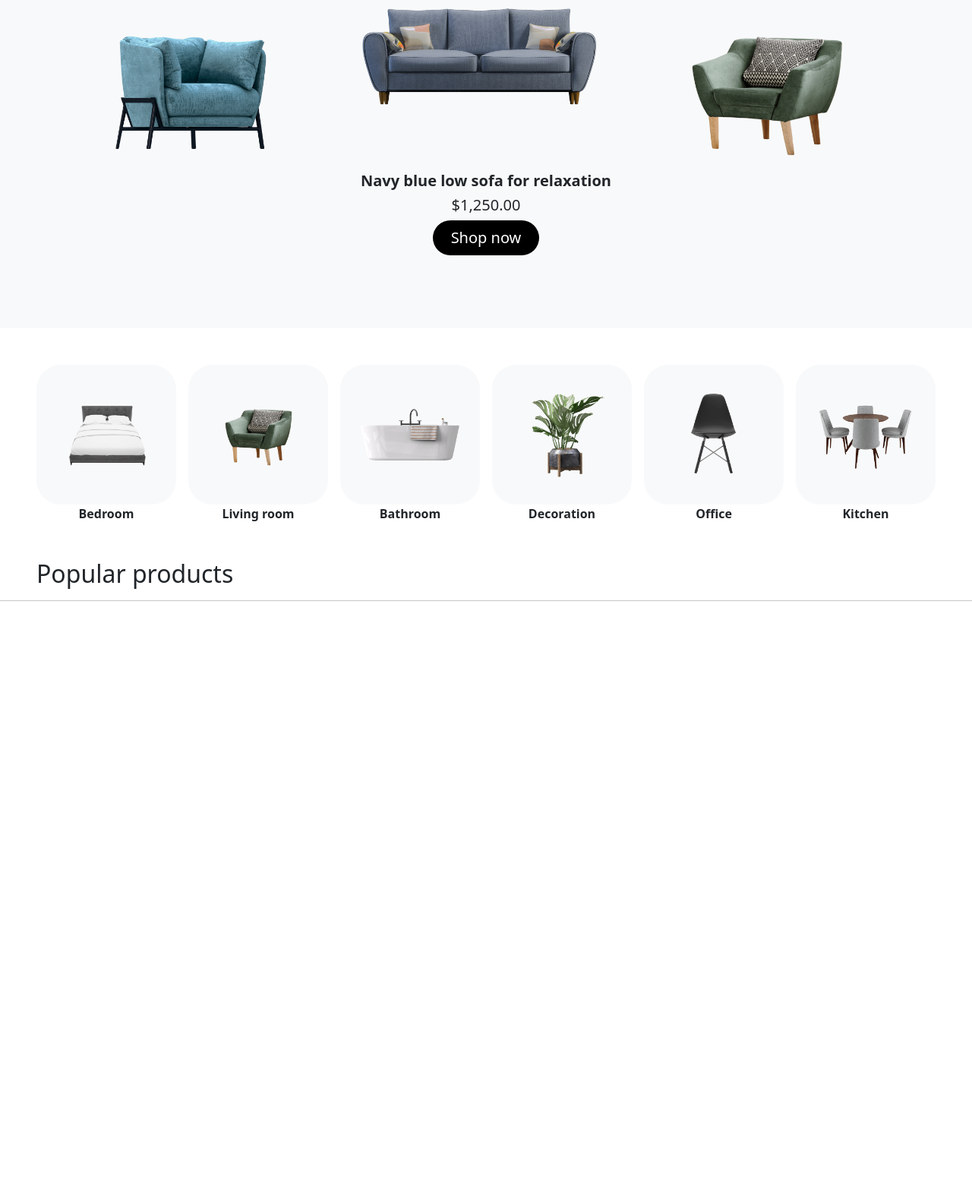
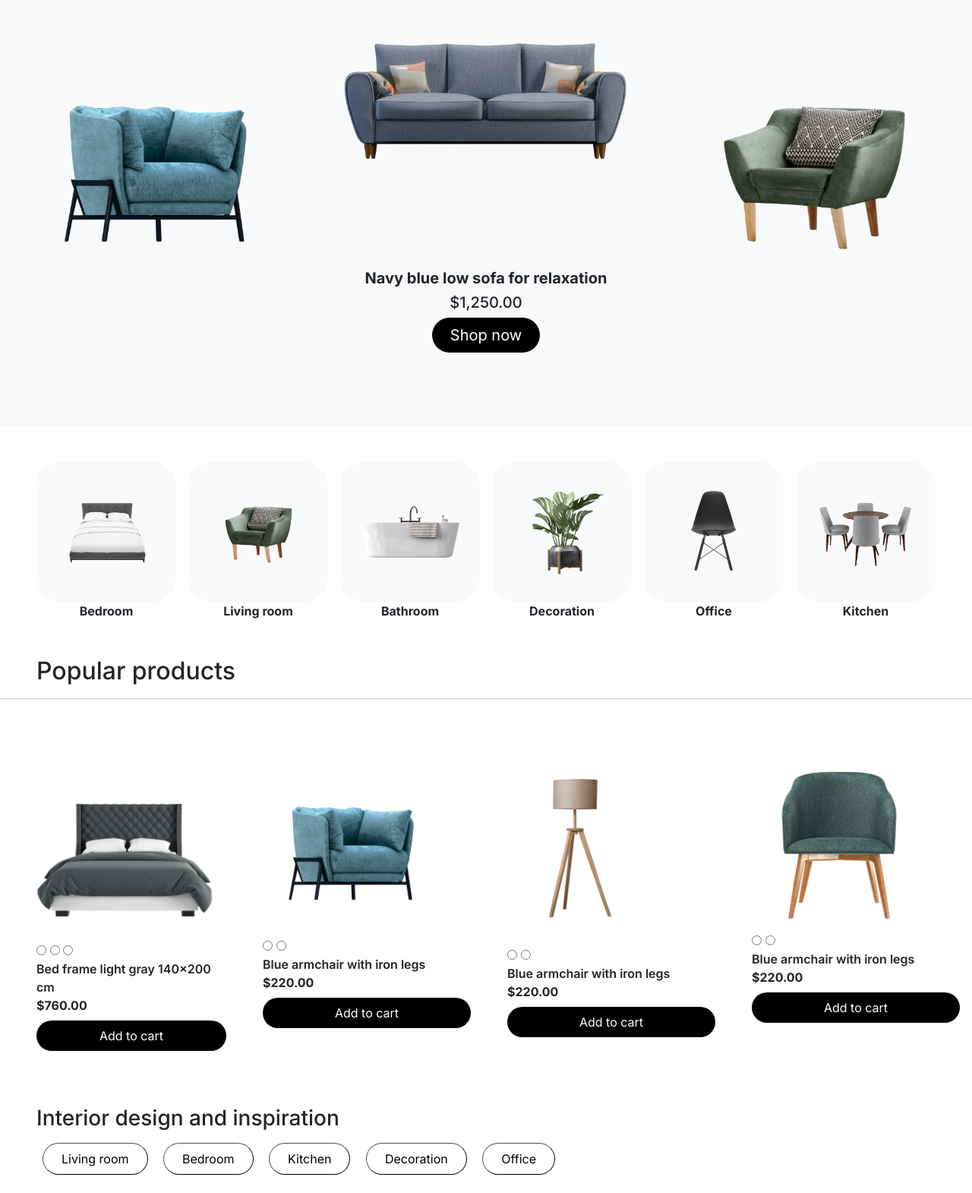
Before and after one commit to Aurif0619/Capstone-Project-ShopFurnitureOnline, a plain HTML site: page index.html in a window 1280 px wide. Shown: the part 304-1874 px from the top of the page at 76% size. Before the commit the page ends 1135 px from the top, so only its background shows below. Drawn offline with nearby package versions, Linux system fonts and the light colour scheme.

Commit message:
home section complete

```diff
--- a/index.html
+++ b/index.html
@@ -56,21 +56,21 @@
                                 <ul class="dropdown-menu">
                                     <li>
                                         <a class="dropdown-item" href="#">Electronics Store <br>
-                                            <span class="" style="font-size: 12px; color: gray;">Megamenu + Hero
+                                            <span style="font-size: 12px;">Megamenu + Hero
                                                 slider</span>
                                         </a>
                                     </li>
                                     <li><a class="dropdown-item" href="#">Fashion Store v.1 <br>
-                                            <span class="" style="font-size: 12px; color: gray;">Hero promo
+                                            <span style="font-size: 12px;">Hero promo
                                                 slider</span>
                                         </a></li>
                                     <li><a class="dropdown-item" href="#">Fashion Store v.2<br>
-                                            <span class="" style="font-size: 12px; color: gray;">Hero banner with
-                                                hotspots</span>
+                                            <span style="font-size: 12px;">Hero banner with
+                                                hotpots</span>
                                         </a></li>
-                                    <li><a class="dropdown-item" href="#">Furtinure Store<br>
-                                            <span class="" style="font-size: 12px; color: gray;">Fancy Product
-                                                carasoul</span>
+                                    <li><a class="dropdown-item" href="#">Furniture Store<br>
+                                            <span class="" style="font-size: 12px;">Fancy Product
+                                                cresol</span>
                                         </a></li>
                                 </ul>
                             </li>
@@ -177,20 +177,21 @@
         </nav>
 
         <!-- Home section -->
-        <div class="d-flex justify-content-center mt-5 ">
-            <h1 class="fw-bolder fs-1 text-center">Everything You Need for a Modern Interior</h1>
+        <div class="justify-content-center mt-5 home-section">
+            <h1 class="fw-bolder fs-1 text-center">Everything You Need for</h1>
+            <h1 class="fw-bolder fs-1 text-center"> a Modern Interior</h1>
         </div>
 
-        <div class=" container mt-3">
+        <div class="mt-3">
             <div class="row">
-                <div class="col-md-4 d-flex justify-content-center align-items-center mt-5 pt-5">
-                    <img class="img-fluid pe-3 " src="/imgs/home-img-2.png" alt="">
+                <div class="col-md-4 mt-5 pt-5">
+                    <img class="img-fluid" src="/imgs/home-img-2.png" alt="">
                 </div>
-                <div class="col-md-4 d-flex justify-content-center home-img-1 align-items-center">
-                    <img class="img-fluid pe-3" src="/imgs/home-img-1.png" alt="">
+                <div class="col-md-4 home-img-1">
+                    <img class="img-fluid accordion" src="/imgs/home-img-1.png" alt="">
                 </div>
-                <div class="col-md-4 d-flex justify-content-center align-items-center mt-5 pt-5">
-                    <img class="img-fluid home-img-1 pe-3" src="/imgs/home-img-3.png" alt="">
+                <div class="col-md-4 mt-5 pt-5">
+                    <img class="img-fluid" src="/imgs/home-img-3.png" alt="">
                 </div>
             </div>
         </div>
@@ -210,38 +211,38 @@
     <div class="mx-5">
         <div class="d-flex my-5 mt-5">
             <div class="w-50 text-center">
-                <div class="badroom-imgs">
-                    <img class="bg-light rounded-5 w-100" src="/imgs/badroom.png" alt="">
+                <div>
+                    <img class="bg-light rounded-5 w-100" src="/imgs/bedroom.png" alt="">
                 </div>
                 <span class="fw-bolder">Bedroom</span>
             </div>
             <div class="w-50 ms-3 text-center">
-                <div class="badroom-imgs">
+                <div class="rounded-5">
                     <img class="bg-light rounded-5 w-100" src="/imgs/living-badroom.png" alt="">
                 </div>
                 <span class="fw-bolder">Living room</span>
             </div>
             <div class="w-50 ms-3 text-center">
-                <div class="badroom-imgs">
+                <div>
                     <img class="bg-light rounded-5 w-100" src="/imgs/bathroom.png" alt="">
                 </div>
                 <span class="fw-bolder">Bathroom</span>
             </div>
             <div class="w-50 ms-3 text-center">
-                <div class="badroom-imgs">
+                <div>
                     <img class="bg-light rounded-5 w-100" src="/imgs/decoration.png" alt="">
                 </div>
                 <span class="fw-bolder">Decoration</span>
             </div>
             <div class="w-50 ms-3 text-center">
-                <div class="badroom-imgs">
+                <div>
                     <img class="bg-light rounded-5 w-100" class="bg-light rounded-5 w-100" src="/imgs/office.png"
                         alt="">
                 </div>
                 <span class="fw-bolder">Office</span>
             </div>
             <div class="w-50 ms-3 text-center">
-                <div class="badroom-imgs">
+                <div>
                     <img class="bg-light rounded-5 w-100" class="bg-light rounded-5" src="/imgs/kitchen.png" alt="">
                 </div>
                 <span class="fw-bolder">Kitchen</span>
@@ -249,16 +250,97 @@
         </div>
     </div>
     <!-- Popular products -->
-
+    <div class="my-5">
         <div>
             <h3 class="ms-5 fs-2">Popular products</h1>
                 <hr>
         </div>
-
-<div>
-    <img src="/imgs/" alt="">
+        <div class="mt-3 my-4">
+            <div class="row pe-3">
+                <div class="col-md-3">
+                    <img class="img-fluid pe-3 ms-4 justify-content-center mt-5 pt-5" src="/imgs/popular-img-1.png"
+                        alt="">
+                    <div class="ms-5 PS-3 mt-2">
+                        <div class="">
+                            <input type="radio">
+                            <input type="radio">
+                            <input type="radio"><br>
+                            <span class="fw-semibold mt-1 fs-6">Bed frame light gray 140x200 cm</span> <br>
+                            <span class="fw-bold mt-1">$760.00</span>
+                        </div>
+                        <button class="bg-black text-white mt-2 w-100 rounded-5 px-2 py-2 border-0">Add to cart</button>
+                    </div>
                 </div>
 
+                <div class="col-md-4 w-25 mt-5 pt-5">
+                    <img class="img-fluid pe-3 " src="/imgs/popular-img-2.png" alt="">
+                    <div class="mt-4 ms-4">
+                        <input type="radio">
+                        <input type="radio"> <br>
+                        <span class="fw-semibold mt-1">Blue armchair with iron legs</span> <br>
+                        <span class="fw-bold mt-1">$220.00</span><br>
+                        <button class="bg-black text-white px-2 mt-2 py-2 border-0 w-100 rounded-5">Add to cart</button>
+                    </div>
+                </div>
+                <div class="col-md-4 w-25 mt-4 pt-5">
+                    <img class="img-fluid pe-3" src="/imgs/popular-img-3.png" alt="">
+                    <div class="ms-4 mt-4 pt-1">
+                        <input type="radio">
+                        <input type="radio"> <br>
+                        <span class="fw-semibold">Blue armchair with iron legs</span> <br>
+                        <span class="fw-bold">$220.00</span><br>
+                        <button class="bg-black text-white px-2 mt-2 py-2 border-0 w-100 rounded-5">Add to cart</button>
+                    </div>
+                </div>
+                <div class="col-md-4 w-25 pt-5">
+                    <img class="img-fluid pe-3" src="/imgs/popular-img-4.png" alt="">
+                    <div class="ms-4">
+                        <input type="radio">
+                        <input type="radio"> <br>
+                        <span class="fw-semibold">Blue armchair with iron legs</span> <br>
+                        <span class="fw-bold">$220.00</span><br>
+                        <button class="bg-black text-white px-2 py-2 mt-2 border-0 w-100 rounded-5">Add to cart</button>
+                    </div>
+                </div>
+            </div>
+        </div>
+    </div>
+
+    <!-- Interior design and inspiration -->
+    <div class="ms-5 py-4">
+        <div>
+            <h3>Interior design and inspiration</h1>
+        </div>
+        <div class="d-flex mt-3">
+            <div>
+                <button class="border-1 rounded-5 px-4 py-2 mx-2 bg-white text-black">Living room</button>
+                <button class="border-1 rounded-5 px-4 py-2 mx-2 bg-white">Bedroom</button>
+                <button class="border-1 rounded-5 px-4 py-2 mx-2 bg-white">Kitchen</button>
+                <button class="border-1 rounded-5 px-4 py-2 mx-2 bg-white">Decoration</button>
+                <button class="border-1 rounded-5 px-4 py-2 mx-2 bg-white">Office</button>
+            </div>
+        </div>
+        <!-- <div class="mt-4">
+            <div class="d-flex">
+                <div></div>
+                <div class="">
+                    <div class="interior-img-1 w-25">
+                        <img src="/imgs/interior-img-1.jpg" alt="">
+                    </div>
+                    <div class="">
+                        <img src="/imgs/interior-img-3.jpg" alt="">
+                    </div>
+                </div>
+                <div class="d-flex">
+                    <div class="interior-img-1">
+                        <img class="rounded-5 interior-img-2" src="/imgs/interior-img-2.jpg" alt="">
+                    </div>
+                    <div>
+                        <img class="rounded-5" src="/imgs/" alt="">
+                    </div>
+                </div>
+            </div>
+        </div> -->
 
         <script src="/script.js"></script>
 </body>
--- a/style.css
+++ b/style.css
@@ -1,10 +1,28 @@
+@import url('https://fonts.googleapis.com/css2?family=Inter:ital,opsz,wght@0,14..32,100..900;1,14..32,100..900&display=swap');
+
 * {
     padding: 0;
     margin: 0;
     box-sizing: border-box;
+    font-family: "Inter", sans-serif;
 }
 
+body {
+    overflow-x: hidden;
+}
 
-.search-icon{
-   background-color: #E9ECEF;
+.search-icon {
+    background-color: #E9ECEF;
 }
+
+.home-section h1 {
+    font-size: 55px !important;
+}
+
+.interior-img-1 img{
+   width: 50% !important;
+}
+
+.interior-img-1{
+  width: 50%  !important;
+}
```
Also changed, not shown: imgs/bedroom.png (renamed from imgs/badroom.png), imgs/large-badroom.jpg (renamed from imgs/big-badroom.jpg), imgs/merge-1.jpeg (deleted), imgs/merge.jpeg (deleted), imgs/pilos.jpg (added), imgs/popular-img-1.png (added), imgs/popular-img-2.png (added), imgs/popular-img-3.png (added), imgs/popular-img-4.png (added), imgs/price-img-1.jpg (deleted), imgs/soofa.jpg. Lines whose indentation alone changed are shown as unchanged.
